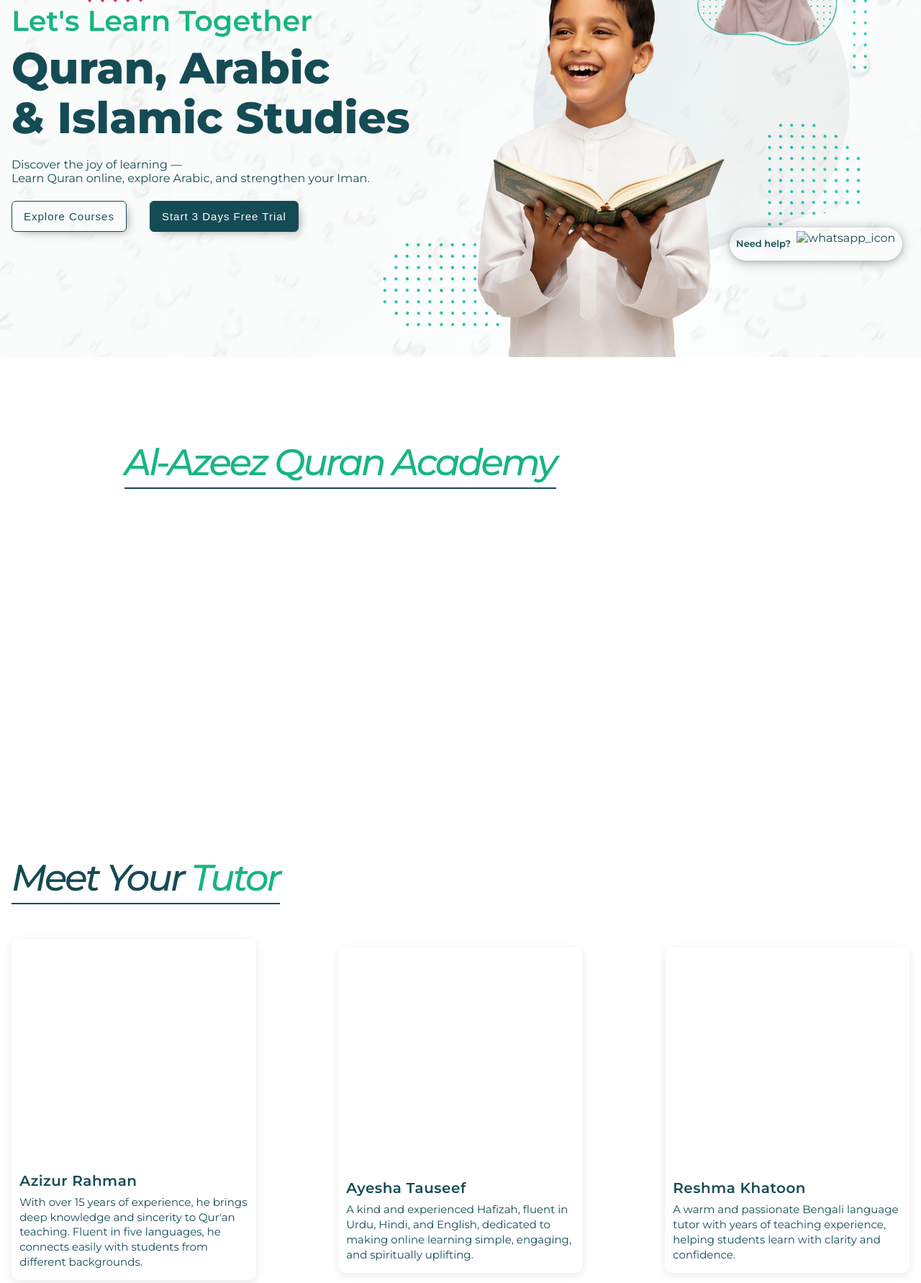
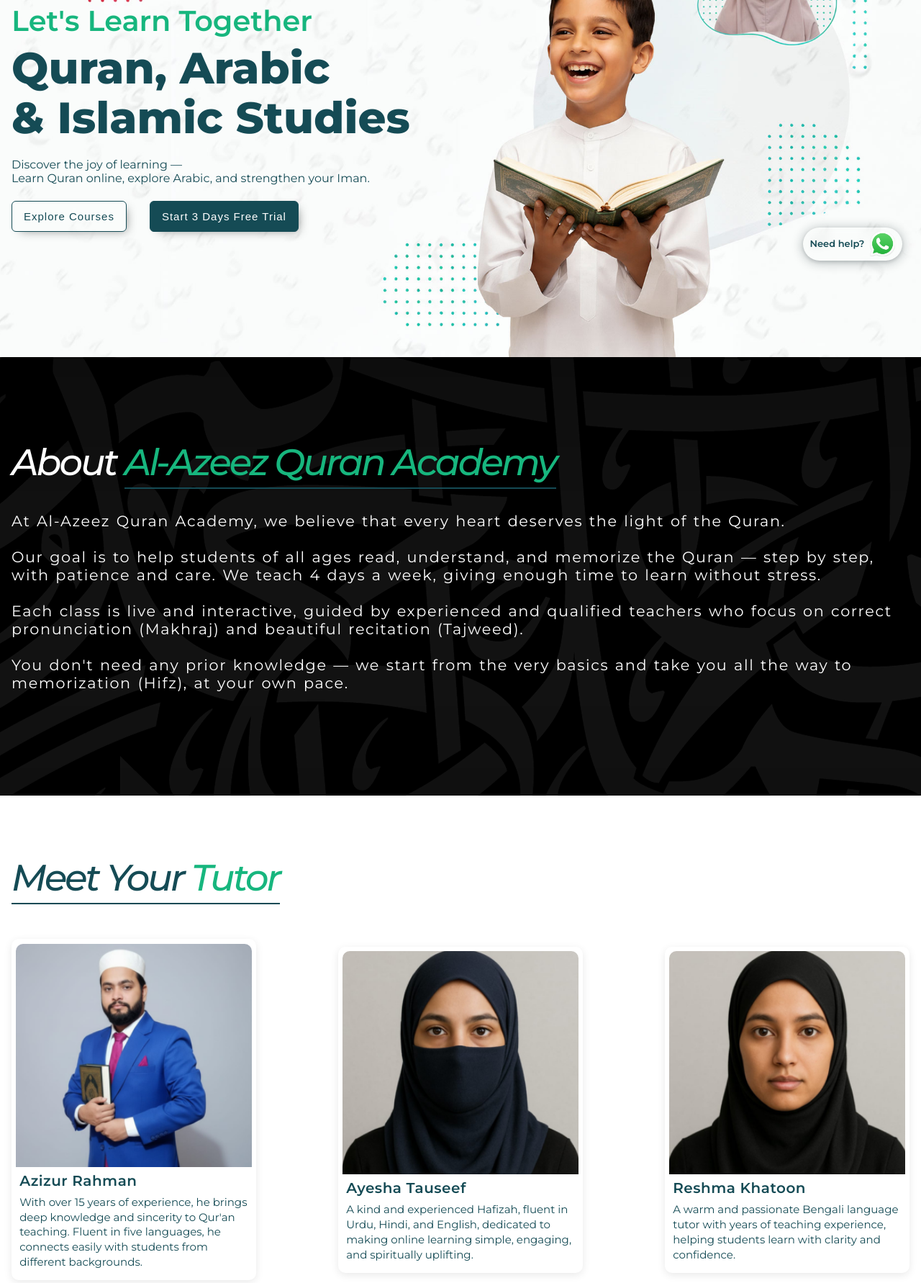
Before and after one commit to IsacSmile/Al-Azeez-A-Quran-Academy, a plain HTML site: page index.html in a window 1280 px wide. Shown: the part 318-2100 px from the top of the page at 72% size. Drawn offline with Linux system fonts and the light colour scheme; the site is published under a folder, as on GitHub Pages, so addresses that start at the root find nothing.

Commit message:
image-update

```diff
--- a/index.html
+++ b/index.html
@@ -256,7 +256,7 @@
             <div class="course-wrapper">
             <div class="course-card course-card-1">
                 <div>
-                    <img class="courseImg-1" src="/images/course-1-img.png" alt="">
+                    <img class="courseImg-1" src="./images/course-1-img.png" alt="">
                 </div>
                 <div class="right-side">
                     <h3 class="course-title">The Foundation of Light</h3>
@@ -278,7 +278,7 @@
 
              <div class="course-card course-card-2">
                 <div>
-                    <img class="courseImg-1" src="/images/course-2-img.png" alt="">
+                    <img class="courseImg-1" src="./images/course-2-img.png" alt="">
                 </div>
                 <div class="right-side">
                     <h3 class="course-title">The Melody of Recitation</h3>
@@ -301,7 +301,7 @@
 
              <div class="course-card course-card-3">
                 <div>
-                    <img class="courseImg-1" src="/images/course-img-3.png" alt="">
+                    <img class="courseImg-1" src="./images/course-img-3.png" alt="">
                 </div>
                 <div class="right-side">
                     <h3 class="course-title">The Memorization Journey</h3>
@@ -571,7 +571,7 @@
     <a href="https://wa.me/919734021852?text=Assalamu%20Alaikum%20I%20need%20help..." target="_blank">
       <div class="sticky-whatsapp-wrapper">
         <h4 class="sticky-whatsapp-text">Need help?</h4>
-        <img src="/images/whatsapp.png" alt="whatsapp_icon" class="sticky-whatsapp-icon">
+        <img src="./images/whatsapp.png" alt="whatsapp_icon" class="sticky-whatsapp-icon">
       </div>
     </a>
   </div>
--- a/style.css
+++ b/style.css
@@ -366,7 +366,7 @@
 
 .parent-about {
   padding: 7rem 0;
-  background-image: url("/images/araic-caligraphy-bg.png");
+  background-image: url("./images/araic-caligraphy-bg.png");
 }
 
 .about-span {
@@ -426,7 +426,7 @@
 .tutor-img-1,
 .tutor-img-2,
 .tutor-img-3 {
-  background-image: url("/images/Azizur\ Rahman.png");
+  background-image: url("./images/Azizur\ Rahman.png");
   height: 310px;
   background-repeat: no-repeat;
   background-position: center;
@@ -436,11 +436,11 @@
 }
 
 .tutor-img-2 {
-  background-image: url("/images/Ayesha\ Tauseef.png");
+  background-image: url("./images/Ayesha\ Tauseef.png");
 }
 
 .tutor-img-3 {
-  background-image: url("/images/Resma\ Khatun.png");
+  background-image: url("./images/Resma\ Khatun.png");
 }
 
 /* Courses we offer  */
```
